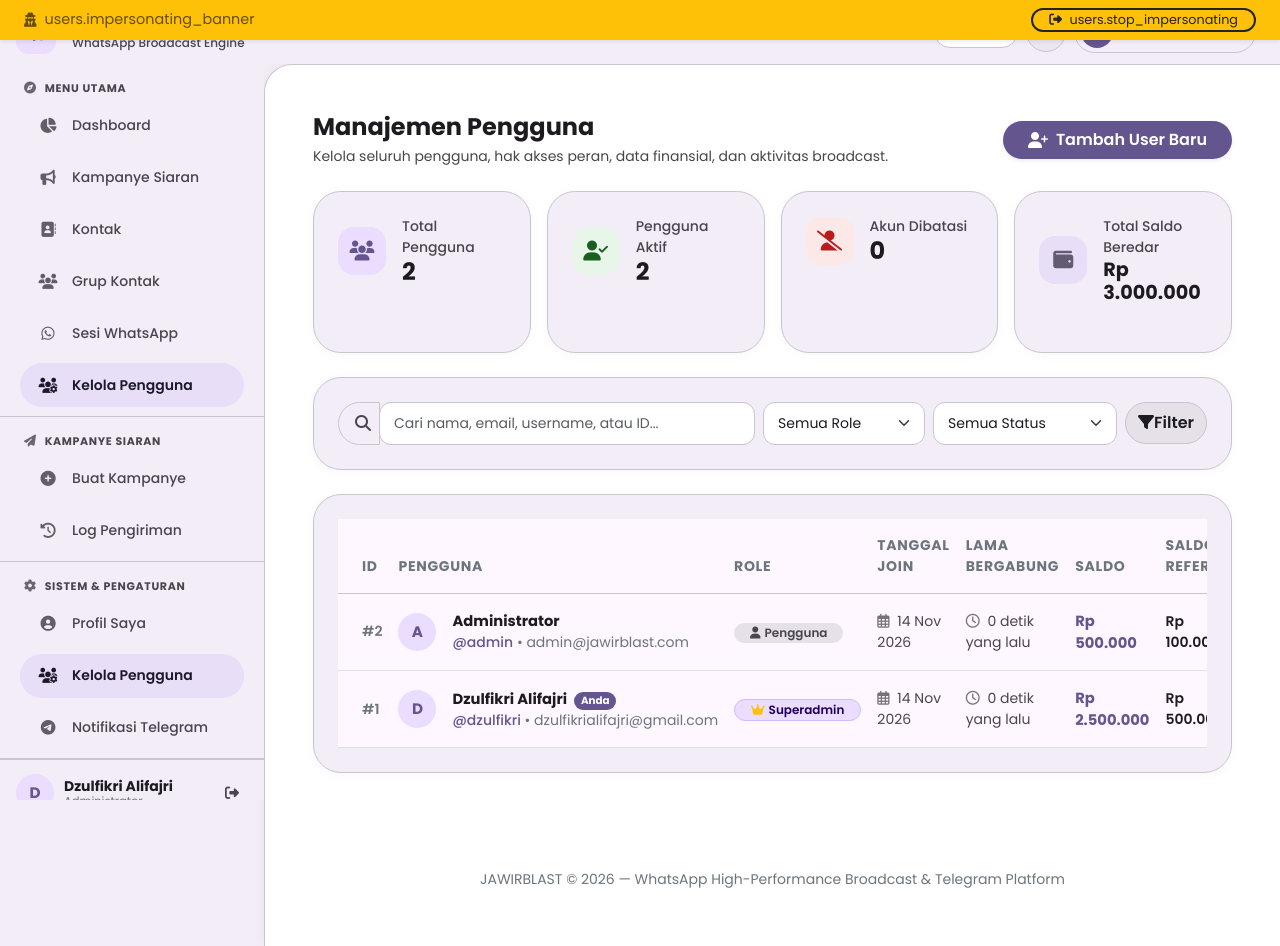
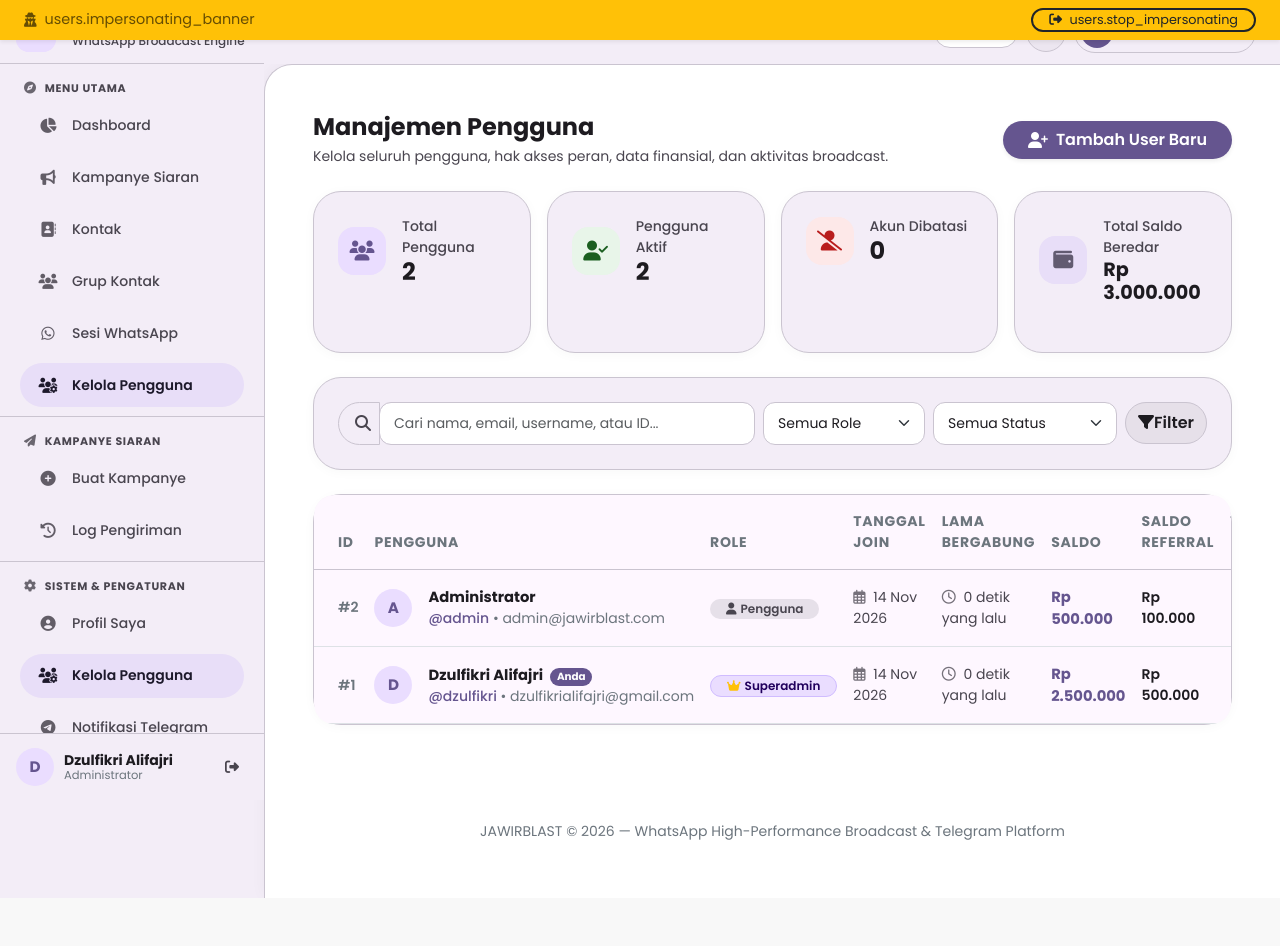
Before and after one commit to dalifajr/jawirblast, a Laravel app: page /admin/users in a window 1280 px wide. After the commit the page ends 898 px from the top, so only its background shows below. Run offline with Laravel 12, Linux system fonts and the light colour scheme; the visitor is signed in with stand-in values (Sample User, id 1); data comes from the database, SQL or seed files in the repository; some libraries are stand-ins or nearby versions.

Commit message:
fix(ui): perbaiki pelevelan backdrop modal, tabel edge-to-edge full card, dropdown overflow fixed, dan sticky brand header

```diff
--- a/app/Console/Commands/ResetAdminPasswordCommand.php
+++ b/app/Console/Commands/ResetAdminPasswordCommand.php
@@ -71,9 +71,9 @@ class ResetAdminPasswordCommand extends Command
             $user->is_suspended = false;
             $user->save();
 
-            $this->info("Password untuk akun [{$email}] (Username: {$user->username}, Role: {$user->role}) berhasil direset.");
+            $this->info("Password untuk admin [{$email}] berhasil direset.");
         } else {
-            $name = $isDzulfikri ? 'Dzulfikri Alifajri' : ($this->ask('Akun belum ditemukan. Masukkan nama untuk akun baru:', 'Administrator'));
+            $name = $this->ask('Akun belum ditemukan. Masukkan nama untuk akun admin baru:', $isDzulfikri ? 'Dzulfikri Alifajri' : 'Administrator');
 
             $user = User::create([
                 'name' => trim((string) $name),
@@ -85,7 +85,7 @@ class ResetAdminPasswordCommand extends Command
                 'is_suspended' => false,
             ]);
 
-            $this->info("Akun baru [{$email}] (Username: {$user->username}, Role: {$user->role}) berhasil dibuat dengan ID: {$user->id}.");
+            $this->info("Akun admin baru [{$email}] berhasil dibuat dengan ID: {$user->id}.");
         }
 
         return self::SUCCESS;
--- a/public/css/app-dashboard.css
+++ b/public/css/app-dashboard.css
@@ -920,6 +920,44 @@ body {
   background: var(--surface-container);
 }
 
+/* Card Table M3 Edge-to-Edge Container & Dropdown Float Guard */
+.card-table-m3 {
+  overflow: visible !important;
+  padding: 0 !important;
+}
+
+.card-table-m3 .table-responsive {
+  overflow-x: auto;
+  overflow-y: visible !important;
+  margin: 0 !important;
+  padding: 0 !important;
+}
+
+.card-table-m3 table {
+  width: 100% !important;
+  margin: 0 !important;
+}
+
+.card-table-m3 thead th:first-child {
+  border-top-left-radius: 20px;
+}
+
+.card-table-m3 thead th:last-child {
+  border-top-right-radius: 20px;
+}
+
+.card-table-m3 tbody tr:last-child td:first-child {
+  border-bottom-left-radius: 20px;
+}
+
+.card-table-m3 tbody tr:last-child td:last-child {
+  border-bottom-right-radius: 20px;
+}
+
+.card-table-m3 .dropdown-menu {
+  z-index: 1035 !important;
+}
+
 /* Mobile Table to Card Transformation */
 @media (max-width: 768px) {
   .m3-table-responsive thead {
--- a/resources/views/admin/users/index.blade.php
+++ b/resources/views/admin/users/index.blade.php
@@ -109,10 +109,10 @@
         </form>
     </div>
 
-    <!-- User Table M3 (Desktop Table / Mobile Responsive Cards) -->
-    <div class="card border-0 shadow-sm overflow-hidden mb-4" style="background: var(--surface-container-lowest, #fff); border: 1px solid var(--outline-variant, #cac4d0) !important; border-radius: 20px;">
-        <div class="table-responsive">
-            <table class="table table-hover align-middle mb-0 table-responsive-cards">
+    <!-- User Table M3 (Edge-to-Edge Desktop Table / Mobile Responsive Cards) -->
+    <div class="card border-0 shadow-sm mb-4 card-table-m3" style="background: var(--surface-container-lowest, #fff); border: 1px solid var(--outline-variant, #cac4d0) !important; border-radius: 20px;">
+        <div class="table-responsive" style="border-radius: 20px;">
+            <table class="table table-hover align-middle mb-0 table-responsive-cards w-100" style="margin: 0 !important; width: 100% !important;">
                 <thead style="background: var(--surface-container-low, #f3edf7); border-bottom: 1px solid var(--outline-variant, #cac4d0);">
                     <tr>
                         <th class="ps-4 py-3 text-secondary small text-uppercase fw-bold" style="letter-spacing: 0.05em; width: 60px;">{{ __('users.th_user_id') }}</th>
@@ -222,7 +222,7 @@
                             <!-- Actions Dropdown -->
                             <td class="pe-4 py-3 text-end" data-label="{{ __('users.th_actions') }}" onclick="event.stopPropagation()">
                                 <div class="dropdown">
-                                    <button class="btn btn-sm btn-icon rounded-circle border-0" type="button" data-bs-toggle="dropdown" aria-expanded="false" style="width: 34px; height: 34px; background: var(--surface-container-high, #e6e0e9); color: var(--on-surface);">
+                                    <button class="btn btn-sm btn-icon rounded-circle border-0" type="button" data-bs-toggle="dropdown" data-bs-boundary="viewport" data-bs-popper-config='{"strategy":"fixed"}' aria-expanded="false" style="width: 34px; height: 34px; background: var(--surface-container-high, #e6e0e9); color: var(--on-surface);">
                                         <i class="fas fa-ellipsis-v"></i>
                                     </button>
                                     <ul class="dropdown-menu dropdown-menu-end shadow-sm border" style="border-radius: 16px; min-width: 200px; border-color: var(--outline-variant, #cac4d0) !important;">
@@ -317,7 +317,9 @@
         @endif
     </div>
 </div>
+@endsection
 
+@push('modals')
 <!-- ============================================================== -->
 <!-- MODAL 1: CREATE USER (TAMBAH PENGGUNA BARU) -->
 <!-- ============================================================== -->
@@ -688,10 +690,41 @@
         </div>
     </div>
 </div>
-@endsection
+@endpush
 
 @push('styles')
 <style>
+    /* Table Card M3 Edge-to-Edge & Dropdown Overflow Fix */
+    .card-table-m3 {
+        overflow: visible !important;
+        padding: 0 !important;
+    }
+    .card-table-m3 .table-responsive {
+        overflow-x: auto;
+        overflow-y: visible !important;
+        margin: 0 !important;
+        padding: 0 !important;
+    }
+    .card-table-m3 .table-responsive-cards {
+        width: 100% !important;
+        margin: 0 !important;
+    }
+    .card-table-m3 thead th:first-child {
+        border-top-left-radius: 20px;
+    }
+    .card-table-m3 thead th:last-child {
+        border-top-right-radius: 20px;
+    }
+    .card-table-m3 tbody tr:last-child td:first-child {
+        border-bottom-left-radius: 20px;
+    }
+    .card-table-m3 tbody tr:last-child td:last-child {
+        border-bottom-right-radius: 20px;
+    }
+    .card-table-m3 .dropdown-menu {
+        z-index: 1035 !important;
+    }
+
     /* Styling nav-tabs M3 Expressive */
     #userDetailTabs .nav-link {
         color: var(--on-surface-variant, #49454f);
--- a/resources/views/layouts/app.blade.php
+++ b/resources/views/layouts/app.blade.php
@@ -392,14 +392,26 @@
 
         /* === M3 EXPRESSIVE SIDEBAR BRAND HEADER === */
         .m3-brand-header {
+            position: sticky !important;
+            top: 0 !important;
+            z-index: 30 !important;
+            background: var(--surface-container-low, #f3edf7) !important;
+            border-bottom: 1px solid var(--outline-variant, #cac4d0) !important;
+            backdrop-filter: blur(8px) !important;
+            -webkit-backdrop-filter: blur(8px) !important;
             display: flex !important;
             align-items: center !important;
             gap: 12px !important;
-            padding: 20px 16px 16px 16px !important;
+            padding: 16px !important;
             text-decoration: none !important;
             color: inherit !important;
             min-height: 64px !important;
             box-sizing: border-box !important;
+        }
+
+        [data-bs-theme="dark"] .m3-brand-header {
+            background: var(--surface-container-low, #1d1b20) !important;
+            border-bottom-color: var(--outline-variant, #49454f) !important;
         }
 
         .m3-brand-header a {
@@ -535,6 +547,9 @@
 
         /* Sidebar User Mini Footer */
         .sidebar-user-footer {
+            position: sticky !important;
+            bottom: 0 !important;
+            z-index: 25 !important;
             margin-top: auto !important;
             padding: 14px 16px !important;
             border-top: 1px solid var(--outline-variant, #cac4d0) !important;
@@ -542,6 +557,22 @@
             display: flex !important;
             align-items: center !important;
             gap: 10px !important;
+        }
+
+        [data-bs-theme="dark"] .sidebar-user-footer {
+            background: var(--surface-container-low, #1d1b20) !important;
+            border-top-color: var(--outline-variant, #49454f) !important;
+        }
+
+        /* === MODAL & BACKDROP STACKING CONTEXT FIX === */
+        .modal-backdrop {
+            z-index: 1050 !important;
+        }
+        .modal {
+            z-index: 1055 !important;
+        }
+        .dropdown-menu {
+            z-index: 1035 !important;
         }
 
         .m3-avatar-circle {
@@ -1375,6 +1406,7 @@
         })();
     </script>
 
+    @stack('modals')
     @stack('scripts')
 </body>
 </html>
```
Also changed, not shown: rencana pengembangan.txt (+6 -17 lines), tests/Feature/AdminUserControllerTest.php (+28 -0 lines).
